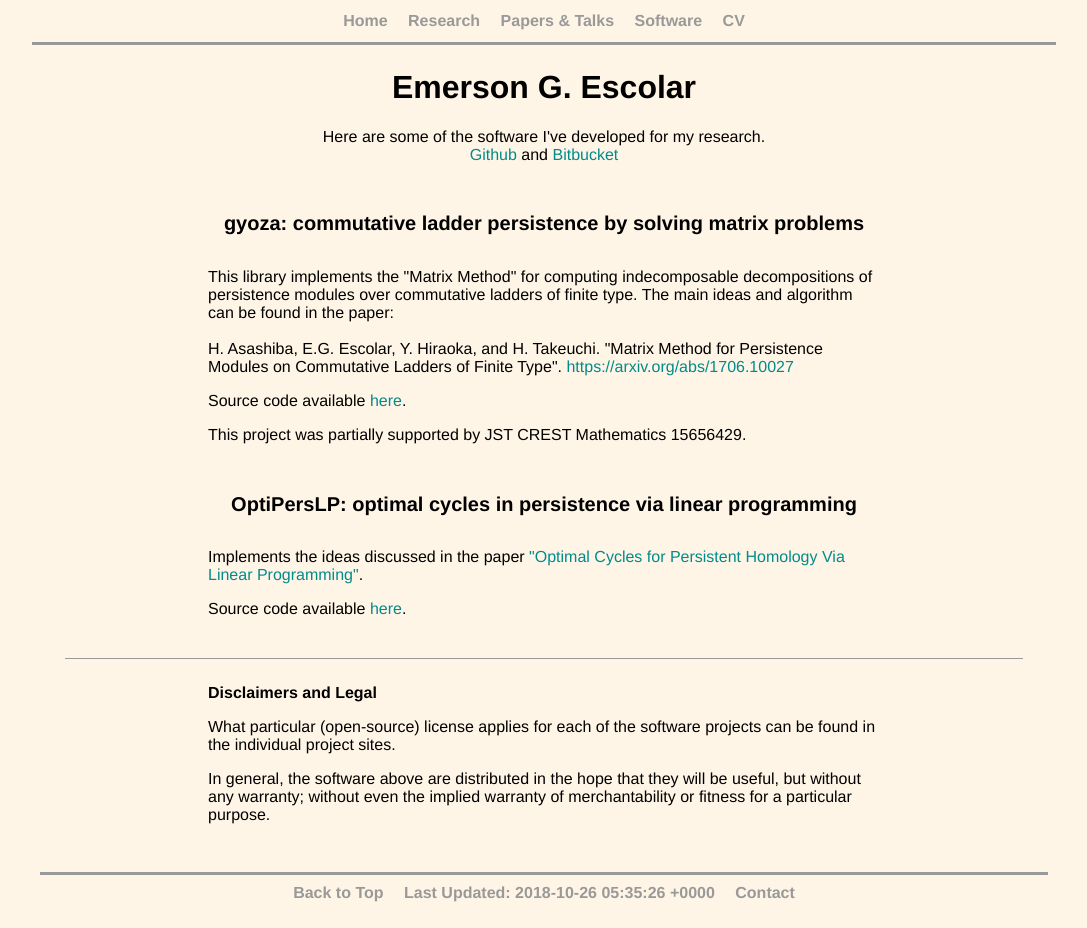
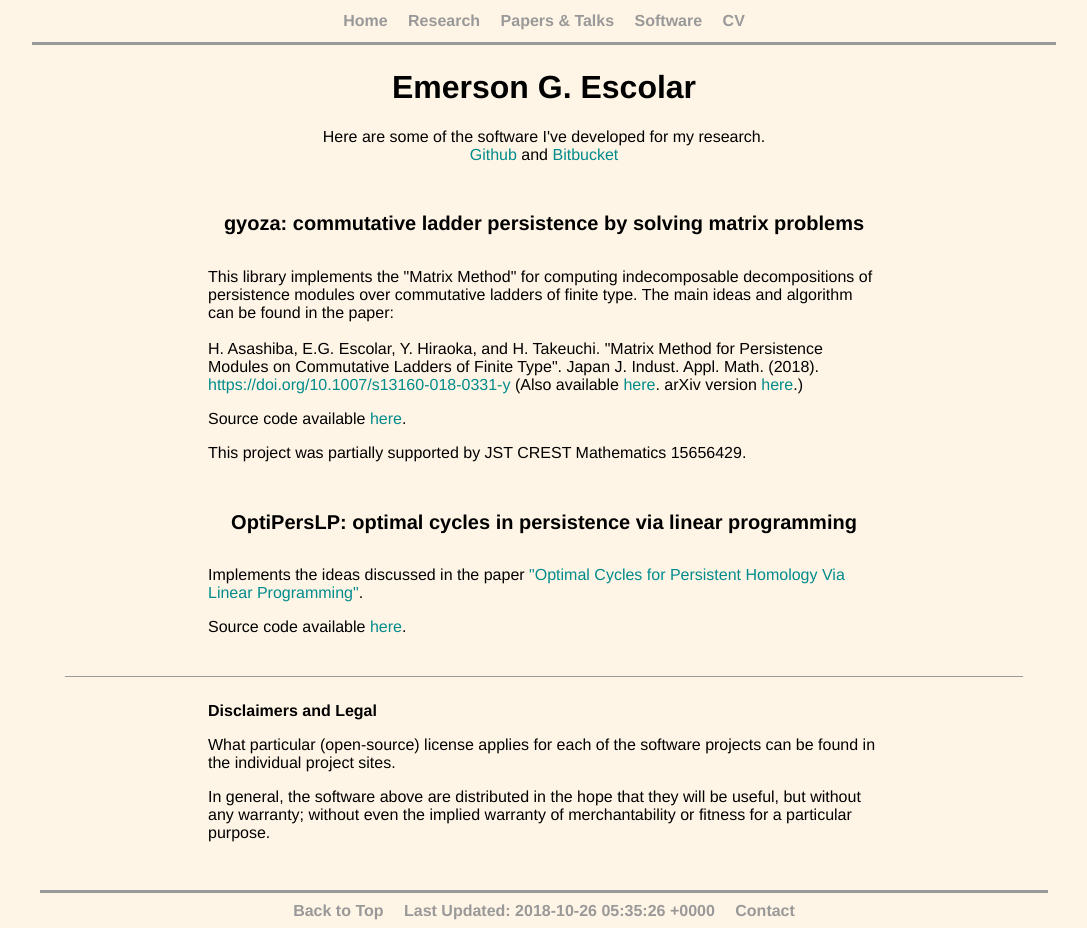
Before and after one commit to emerson-escolar/emerson-escolar.github.io, a Jekyll site: the page built from software.html, in a window 1280 px wide and 928 px high. Shown: the whole window, without its empty margins (96-1183 px from the left). Built offline with Jekyll 4.4.1, drawn with Linux system fonts in a browser that asks for light colours.

Commit message:
update matrix method paper link in software

```diff
--- a/software.html
+++ b/software.html
@@ -23,8 +23,9 @@ title: Emerson G. Escolar
 			This library implements the "Matrix Method" for computing indecomposable decompositions of persistence modules over commutative ladders of finite type. The main ideas and algorithm can be found in the paper:
 			<br /> <br />
 			H. Asashiba, E.G. Escolar, Y. Hiraoka, and H. Takeuchi.
-			"Matrix Method for Persistence Modules on Commutative Ladders of Finite Type".
-			<a href="https://arxiv.org/abs/1706.10027">https://arxiv.org/abs/1706.10027</a>
+			"Matrix Method for Persistence Modules on Commutative Ladders of Finite Type". Japan J. Indust. Appl. Math. (2018).
+			<a target="_blank" href="https://doi.org/10.1007/s13160-018-0331-y">https://doi.org/10.1007/s13160-018-0331-y</a>
+			(Also available <a target="blank" href="https://rdcu.be/7GYM">here</a>. arXiv version <a target="_blank" href="https://arxiv.org/abs/1706.10027">here</a>.)
 		</p>
 
 		<p>
```
